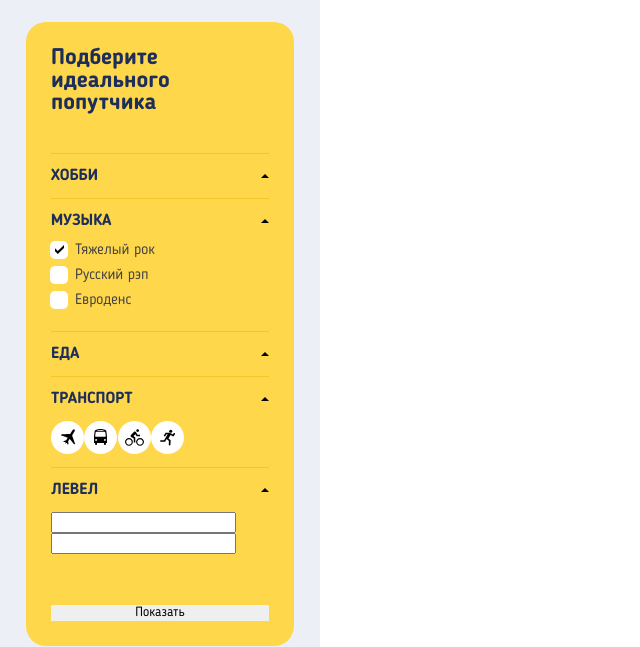
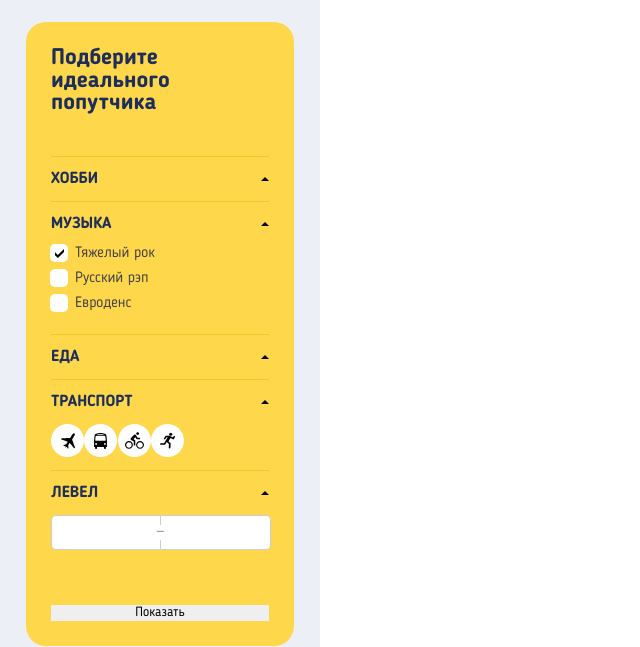
Before and after one commit to HunteX/1316157-pognali-19, a website: page source/catalog.html in a window 1280 px wide. Shown: the part 196-843 px from the top of the page, without its empty margins (0-640 px from the left). Drawn offline with nearby package versions, Linux system fonts and the light colour scheme; files that its build step writes are made by us from their sources.

Commit message:
добавил стили к диапазону

```diff
--- a/source/catalog.html
+++ b/source/catalog.html
@@ -199,15 +199,18 @@
           <li class="filters__item filters__item--opened">
             <div class="filters__caption">Левел</div>
             <div class="filters__content">
-              <div class="filters__levels">
-                <label>
-                  <input type="text" name="from" class="filters__from">
-                </label>
-                <label>
-                  <input type="text" name="to" class="filters__to">
-                </label>
+              <div class="filters__levels level">
+                <div class="level__inputs">
+                  <label class="level__text">
+                    <input type="number" name="from" class="level__input level__from">
+                  </label>
+                  <label>
+                    <input type="number" name="to" class="level__input level__to">
+                  </label>
+                </div>
               </div>
-              <div class="filters__range"></div>
+
+              <div class="level__range"></div>
             </div>
           </li>
         </ul>
--- a/source/less/catalog/index.less
+++ b/source/less/catalog/index.less
@@ -4,3 +4,4 @@
 @import "companion-filters";
 @import "filters";
 @import "catalog-direction";
+@import "level";
--- /dev/null
+++ b/source/less/catalog/level.less
@@ -0,0 +1,59 @@
+@import "../shared/colors";
+@import "../shared/vars";
+
+.level {
+  display: flex;
+  flex-direction: column;
+
+  &__inputs {
+    display: flex;
+    flex-direction: row;
+  }
+
+  &__input {
+    width: 110px;
+    height: 35px;
+    border: 1px solid @cloudy-blue;
+    border-radius: 5px;
+    text-align: center;
+    outline: none;
+  }
+
+  &__input:hover {
+    border-color: @bluey-grey;
+  }
+
+  &__input:focus {
+    border-color: @dark-two;
+  }
+
+  &__from {
+    position: relative;
+    border-bottom-right-radius: 0;
+    border-top-right-radius: 0;
+  }
+
+  &__to {
+    border-bottom-left-radius: 0;
+    border-top-left-radius: 0;
+    border-left: none;
+  }
+
+  &__text {
+    position: relative;
+  }
+
+  &__text::before {
+    position: absolute;
+    display: flex;
+    align-items: center;
+    content: "\2014";
+    width: 9px;
+    height: 15px;
+    color: @bluey-grey;
+    background-color: @white;
+    top: 10px;
+    right: -4px;
+    z-index: 1;
+  }
+}
--- a/source/less/shared/colors.less
+++ b/source/less/shared/colors.less
@@ -21,3 +21,4 @@
 @cloudy-blue: #cbced9;
 @light-periwinkle: #d6daed;
 @macaroni-and-cheese: #f3c72b;
+@bluey-grey: #959bb2;
```
